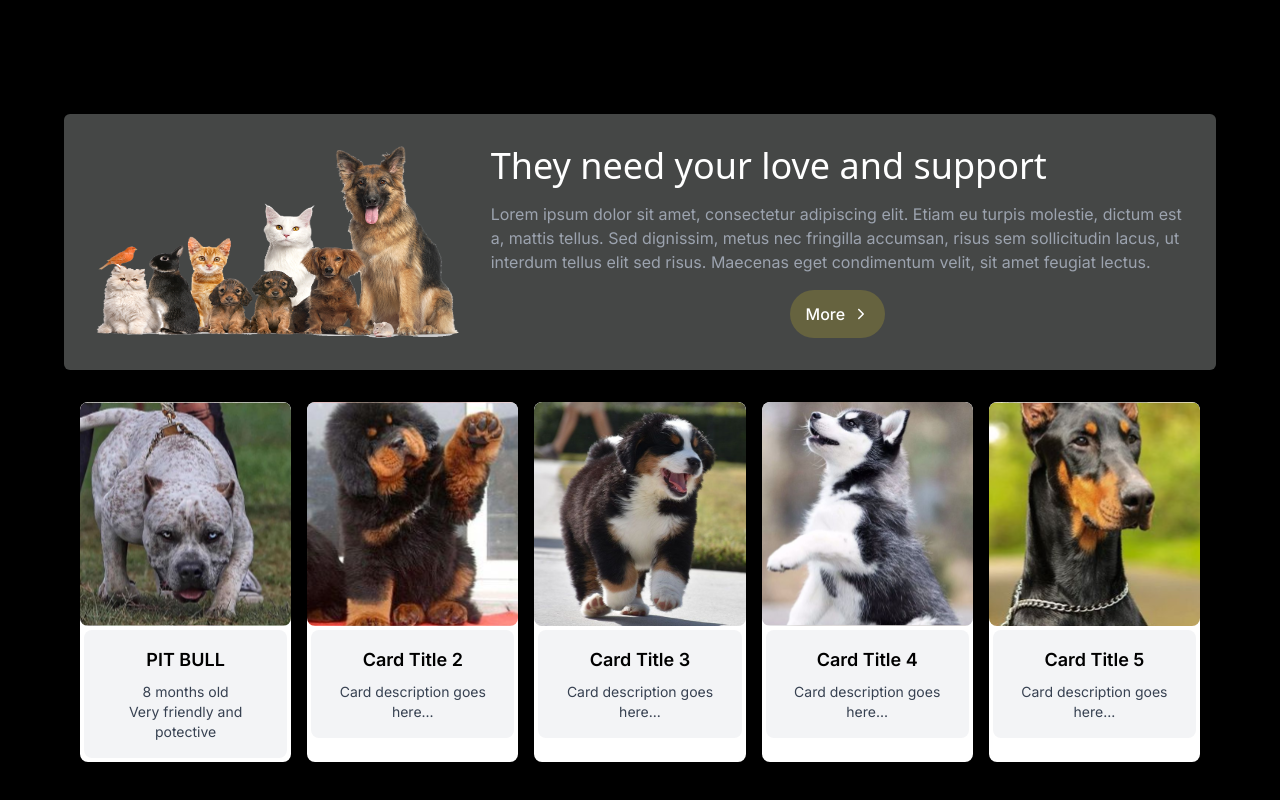
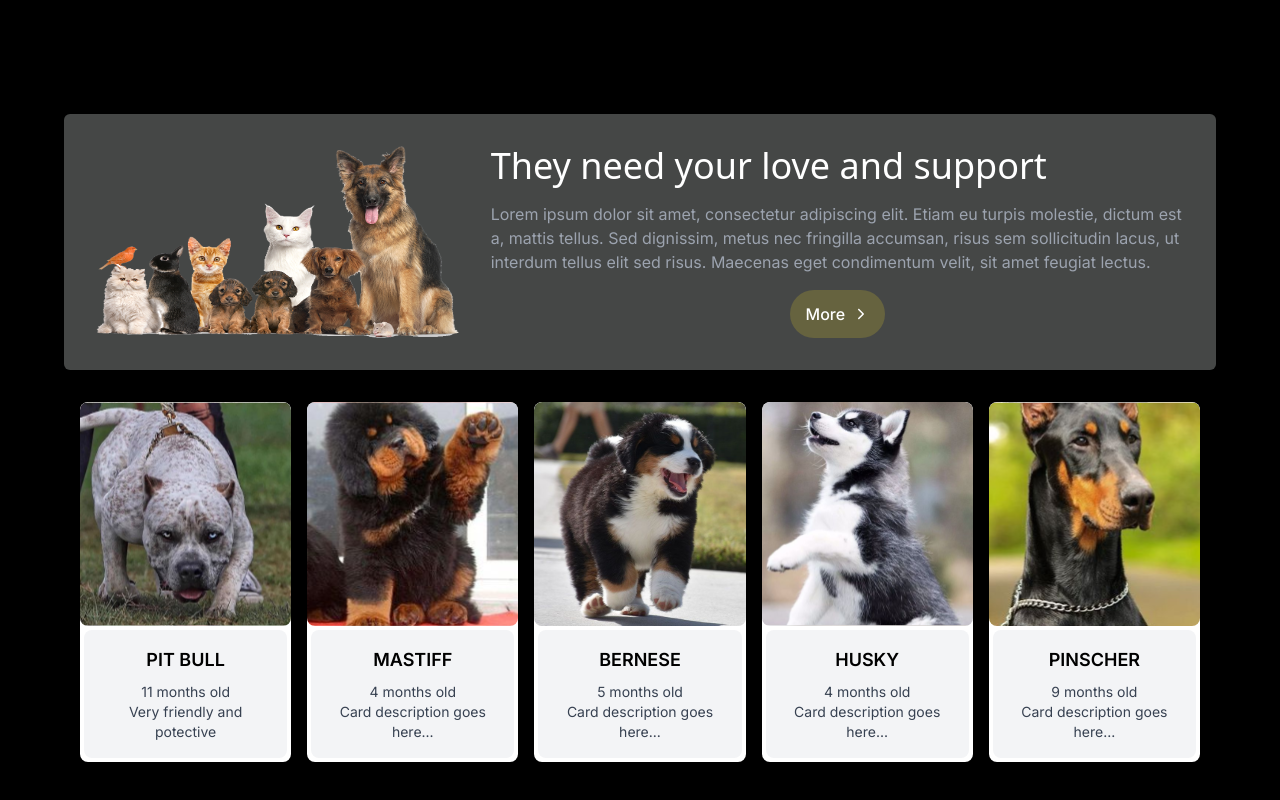
Before and after one commit to Muees99/Pet-Adoption, a Next.js app: page / in a window 1280 px wide. Shown: the part 782-1582 px from the top of the page. Built offline with nearby package versions, Linux system fonts and the light colour scheme.

Commit message:
Cards Description

```diff
--- a/app/components/Catalogue/index.tsx
+++ b/app/components/Catalogue/index.tsx
@@ -432,27 +432,31 @@ const Catalogue: React.FC = () => {
     {
       image: "/assets/Pitbull.svg",
       title: "PIT BULL",
-      age: "8 months old",
+      age: "11 months old",
       description: " Very friendly and potective",
     },
     {
       image: "/assets/Mastiff.svg",
-      title: "Card Title 2",
+      title: "MASTIFF",
+      age: "4 months old",
       description: "Card description goes here...",
     },
     {
       image: "/assets/Bernese.svg",
-      title: "Card Title 3",
+      title: "BERNESE",
+      age: "5 months old",
       description: "Card description goes here...",
     },
     {
       image: "/assets/Husky.svg",
-      title: "Card Title 4",
+      title: "HUSKY",
+      age: "4 months old",
       description: "Card description goes here...",
     },
     {
       image: "/assets/Pinscher.svg",
-      title: "Card Title 5",
+      title: "PINSCHER",
+      age: "9 months old",
       description: "Card description goes here...",
     },
   ];
@@ -520,28 +524,13 @@ const Catalogue: React.FC = () => {
                     className="rounded-lg object-cover"
                   />
                 </div>
-                {/* <div className="p-1"> */}
-                  {/* <div className="rounded-lg bg-gray-100 p-4">
-                    <h4 className="text-lg font-semibold mb-2 flex justify-center">
-                      {card.title}
-                    </h4>
-                    <p className="text-gray-700 text-sm flex justify-center">
-                      {card.age}
-                    </p>
-                    <p className="text-gray-700 text-sm ">{card.description}</p>
-                  </div> */}
-                  <div className="p-1 flex flex-col items-center text-center">
-                    <div className="rounded-lg bg-gray-100 p-4 w-full">
-                      <h4 className="text-lg font-semibold mb-2">
-                        {card.title}
-                      </h4>
-                      <p className="text-gray-700 text-sm">{card.age}</p>
-                      <p className="text-gray-700 text-sm">
-                        {card.description}
-                      </p>
-                    </div>
+                <div className="p-1 flex flex-col items-center text-center">
+                  <div className="rounded-lg bg-gray-100 p-4 w-full">
+                    <h4 className="text-lg font-semibold mb-2">{card.title}</h4>
+                    <p className="text-gray-700 text-sm">{card.age}</p>
+                    <p className="text-gray-700 text-sm">{card.description}</p>
                   </div>
-                {/* </div> */}
+                </div>
               </motion.div>
             ))}
           </AnimatePresence>
```
